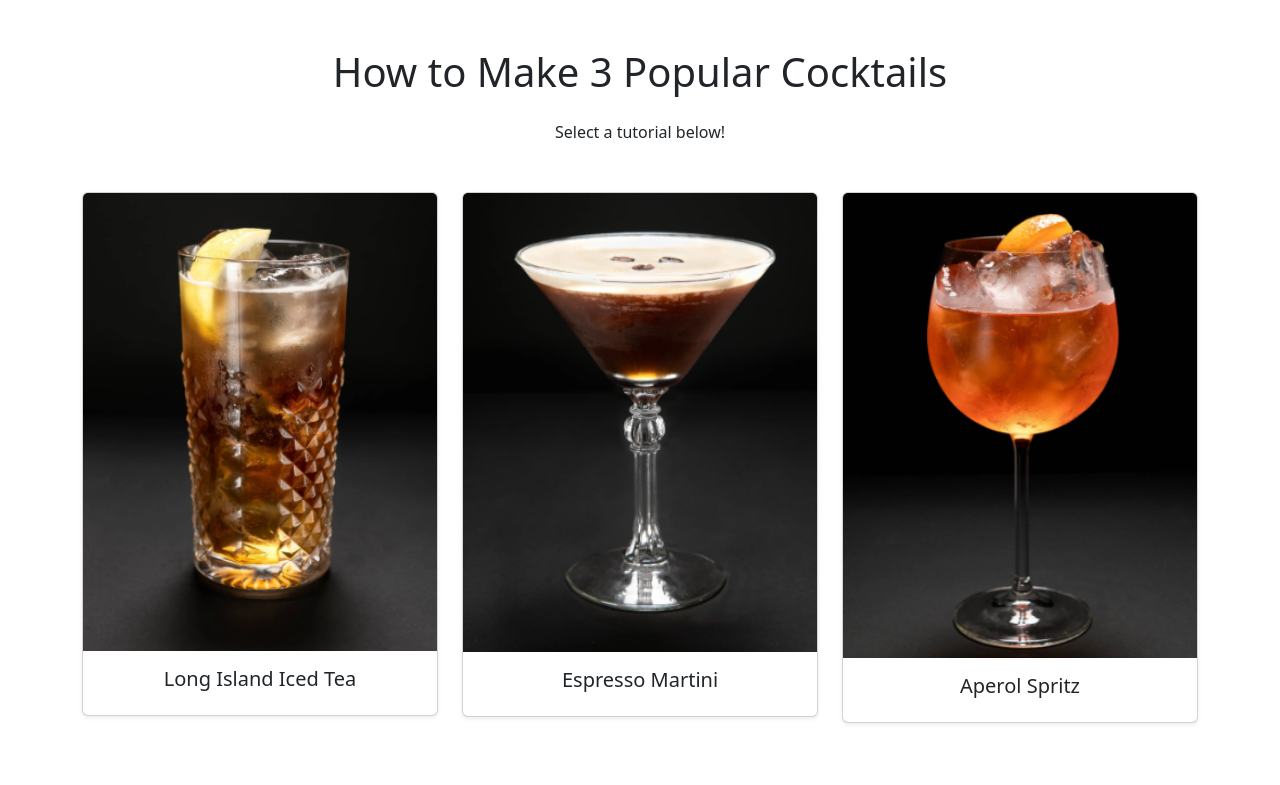
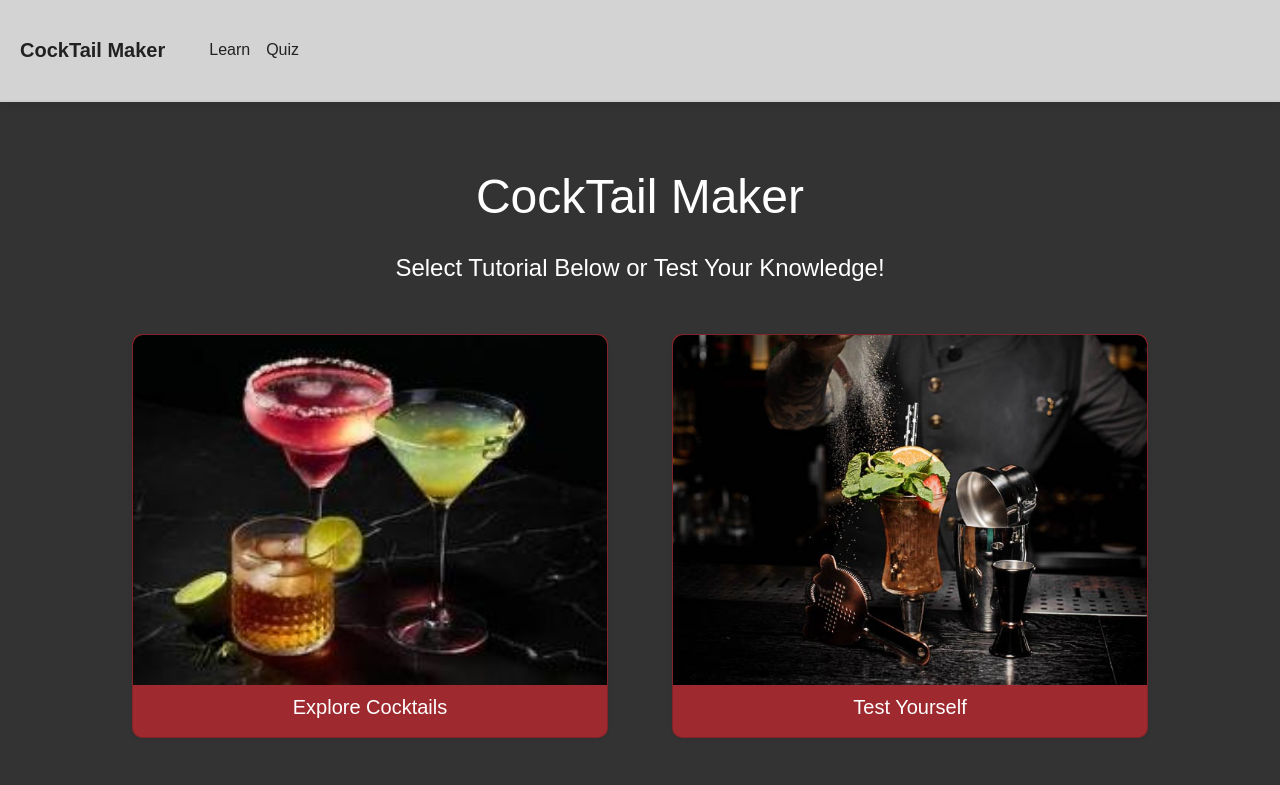
Before and after one commit to valeriexpena/cocktail-tutorial-app, a Flask app: page / in a window 1280 px wide. Shown: the top 785 px of the page. Run offline with Flask 3, Linux system fonts and the light colour scheme.

Commit message:
Updated home page, added navbar, and styled pages

```diff
--- a/app.py
+++ b/app.py
@@ -1,6 +1,6 @@
 from flask import Flask, render_template, jsonify, request, redirect
 import json
-import logging  # Add this import
+import logging
 
 app = Flask(__name__)
 app.secret_key = "super_secret_key"
@@ -11,6 +11,10 @@ with open("learning_data.json", "r") as file:
 @app.route("/")
 def home():
     return render_template("index.html")
+
+@app.route("/tutorials")
+def tutorials():
+    return render_template("tutorials.html")  # This should be the page showing cocktail list
 
 @app.route("/cocktail/<drink_id>/step/<step_id>", methods=["GET"])
 def get_cocktail_step(drink_id, step_id):
@@ -34,7 +38,7 @@ def quiz_intro(drink_id):
     drink = cocktail_data.get(drink_id)
     if not drink:
         return jsonify({"error": "Drink not found"}), 404
-    drink["responses"] = {}     # Initialize responses for quiz
+    drink["responses"] = {}  # Initialize responses for quiz
     return render_template("quiz_intro.html",
                            drink_id=drink_id,
                            cocktail_name=drink["name"])
@@ -82,6 +86,7 @@ def get_quiz_question(drink_id, question_id):
         drink.setdefault("responses", {})[question_id] = {"user_answer": user_answer, "is_correct": is_correct}
 
         app.logger.info(f"User submitted answer for question {question_id}: {user_answer}, Answer: {question.get('correct')}, Correct: {is_correct}")
+
         next_question_id = str(int(question_id) + 1)
         if next_question_id in quiz:
             return jsonify({"next_question_url": f"/cocktail/{drink_id}/quiz/{next_question_id}"})
--- /dev/null
+++ b/static/css/styles.css
@@ -0,0 +1,205 @@
+body {
+    background-color: #333333; /* Charcoal black */
+    color: #212121; /* Dark grey for text */
+    font-family: Arial, sans-serif;
+    margin: 0;
+    padding: 0;
+}
+
+.navbar {
+    background-color: lightgrey;
+    padding: 20px 0;
+    border-bottom: 2px solid #ccc;
+    display: flex;
+    justify-content: flex-start;
+    align-items: center;
+    position: fixed;
+    top: 0;
+    left: 0;
+    width: 100%;
+    z-index: 1000;
+    box-shadow: 0 4px 8px rgba(0, 0, 0, 0.1);
+}
+
+.navbar a {
+    color: #212121;
+    padding: 15px 20px;
+    text-decoration: none;
+    display: inline-block;
+    text-align: center;
+    font-weight: normal;
+}
+
+.navbar a:hover {
+    background-color: #f1f1f1;
+}
+
+.container {
+    text-align: center;
+    padding-top: 120px;
+}
+
+h1 {
+    color: #ffffff;
+    font-size: 48px;
+    margin-bottom: 20px;
+}
+
+p {
+    color: #ffffff;
+    font-size: 24px;
+    margin-bottom: 40px;
+}
+
+.card {
+    background-color: #9E2A2F;
+    color: white;
+    border-radius: 10px;
+    box-shadow: 0 4px 8px rgba(0, 0, 0, 0.2);
+    margin: 10px;
+    height: 100%;
+    display: flex;
+    flex-direction: column;
+    justify-content: space-between;
+    transition: background-color 0.3s;
+    max-width: 500px; /* Increased card width */
+    margin: 0 auto;
+}
+
+.card img {
+    width: 100%;
+    height: 350px; /* Slightly increased image height */
+    object-fit: cover;
+    border-radius: 10px 10px 0 0;
+}
+
+.card-body {
+    padding: 10px;
+    text-align: center;
+}
+
+.card:hover {
+    background-color: #B23A48;
+}
+
+.card.second-box {
+    background-color: #E65100;
+}
+
+.card.second-box:hover {
+    background-color: #F57C00;
+}
+
+.row {
+    display: flex;
+    justify-content: center;
+    gap: 40px;
+    flex-wrap: wrap;
+}
+
+.col-md-4 {
+    flex: 1 1 45%; /* Adjust width of each card */
+    max-width: 500px; /* Ensure cards don’t exceed this width */
+}
+
+.btn-primary {
+    background-color: #1976D2;
+    border-color: #1976D2;
+}
+
+.btn-primary:hover {
+    background-color: #1565C0;
+    border-color: #1565C0;
+}
+
+@media (max-width: 767px) {
+    .col-md-4 {
+        flex: 1 1 100%; /* Full width on small screens */
+    }
+
+    h1 {
+        font-size: 36px; /* Adjust title size for small screens */
+    }
+
+    p {
+        font-size: 20px; /* Adjust description size for small screens */
+    }
+}
+#learn-section {
+    padding-top: 120px;
+    padding-bottom: 50px;
+}
+
+#learn-section h1 {
+    color: #ffffff;
+    font-size: 48px;
+    margin-bottom: 30px;
+}
+
+#learn-section .card {
+    background-color: #9E2A2F;
+    color: white;
+    border-radius: 15px;
+    box-shadow: 0 4px 10px rgba(0, 0, 0, 0.1);
+    margin: 20px;
+    height: auto;
+    transition: transform 0.3s ease-in-out;
+    text-align: center;
+    flex: 1 1 30%;
+    max-width: 450px;
+    min-width: 350px;
+}
+
+#learn-section .card:hover {
+    transform: scale(1.05);
+}
+
+#learn-section .card img {
+    width: 100%;
+    height: auto;
+    object-fit: cover;
+    border-radius: 15px 15px 0 0;
+}
+
+#learn-section .card-body {
+    padding: 20px;
+}
+
+#learn-section .card-title {
+    font-size: 22px;
+    font-weight: bold;
+    color: #ffffff;
+}
+
+#learn-section .card-description {
+    font-size: 18px;
+    color: #ffffff;
+    margin-top: 10px;
+}
+
+#learn-section .row {
+    display: flex;
+    justify-content: center;
+    gap: 40px;
+    flex-wrap: wrap;
+}
+
+#learn-section .col-md-4 {
+    flex: 1 1 30%;
+    max-width: 450px;
+    min-width: 300px;
+}
+
+#learn-section .btn-primary {
+    background-color: #9E2A2F;
+    color: white;
+    border-radius: 5px;
+    padding: 10px 20px;
+    text-decoration: none;
+    font-size: 16px;
+    display: inline-block;
+}
+
+#learn-section .btn-primary:hover {
+    background-color: #B23A48;
+}
--- a/templates/index.html
+++ b/templates/index.html
@@ -1,46 +1,51 @@
 <!DOCTYPE html>
-<html>
+<html lang="en">
 <head>
-  <title>How to Make 3 Popular Cocktails</title>
+  <meta charset="UTF-8">
+  <meta name="viewport" content="width=device-width, initial-scale=1.0">
+  <title>CockTail Maker</title>
   <link href="https://cdn.jsdelivr.net/npm/bootstrap@5.3.0/dist/css/bootstrap.min.css" rel="stylesheet">
+  <link href="{{ url_for('static', filename='css/styles.css') }}" rel="stylesheet">
 </head>
 <body class="p-5">
+
+  <nav class="navbar navbar-expand-lg navbar-light">
+    <a class="navbar-brand" href="/" style="font-weight: bold;">CockTail Maker</a>
+    <div class="navbar-nav">
+      <a class="nav-link" href="/tutorials">Learn</a>
+      <a class="nav-link" href="/quiz">Quiz</a>
+    </div>
+  </nav>
+
   <div class="container text-center">
-    <h1 class="mb-4">How to Make 3 Popular Cocktails</h1>
-    <p class="mb-5">Select a tutorial below!</p>
+    <h1 class="mb-4">CockTail Maker</h1>
+    <p class="mb-5">Select Tutorial Below or Test Your Knowledge!</p>
 
     <div class="row">
+      <!-- Explore Cocktails Card (now links to tutorials) -->
       <div class="col-md-4">
-        <a href="/cocktail/1/step/1" class="text-decoration-none">
+        <a href="/tutorials" class="text-decoration-none">
           <div class="card shadow-sm">
-            <img src="{{ url_for('static', filename='images/long_island_home.png') }}" class="card-img-top" alt="LIIT">
+            <img src="{{ url_for('static', filename='images/cocktail.jpg') }}" class="card-img-top" alt="Explore Cocktails">
             <div class="card-body">
-              <h5 class="card-title">Long Island Iced Tea</h5>
+              <h5 class="card-title">Explore Cocktails</h5>
             </div>
           </div>
         </a>
       </div>
+
       <div class="col-md-4">
         <a href="/cocktail/2/step/1" class="text-decoration-none">
           <div class="card shadow-sm">
-            <img src="{{ url_for('static', filename='images/espresso_martini_home.png') }}" class="card-img-top" alt="Martini">
+            <img src="{{ url_for('static', filename='images/ts1.jpg') }}" class="card-img-top" alt="Test Yourself">
             <div class="card-body">
-              <h5 class="card-title">Espresso Martini</h5>
-            </div>
-          </div>
-        </a>
-      </div>
-      <div class="col-md-4">
-        <a href="/cocktail/3/step/1" class="text-decoration-none">
-          <div class="card shadow-sm">
-            <img src="{{ url_for('static', filename='images/aperol_spritz_home.png') }}" class="card-img-top" alt="Spritz">
-            <div class="card-body">
-              <h5 class="card-title">Aperol Spritz</h5>
+              <h5 class="card-title">Test Yourself</h5>
             </div>
           </div>
         </a>
       </div>
     </div>
   </div>
+
 </body>
 </html>
```
Also changed, not shown: templates/tutorials.html (added, +61 -0 lines), static/images/cocktail.jpg (added), static/images/testyourself.png (added), static/images/ts1.jpg (added), 3 other files.
